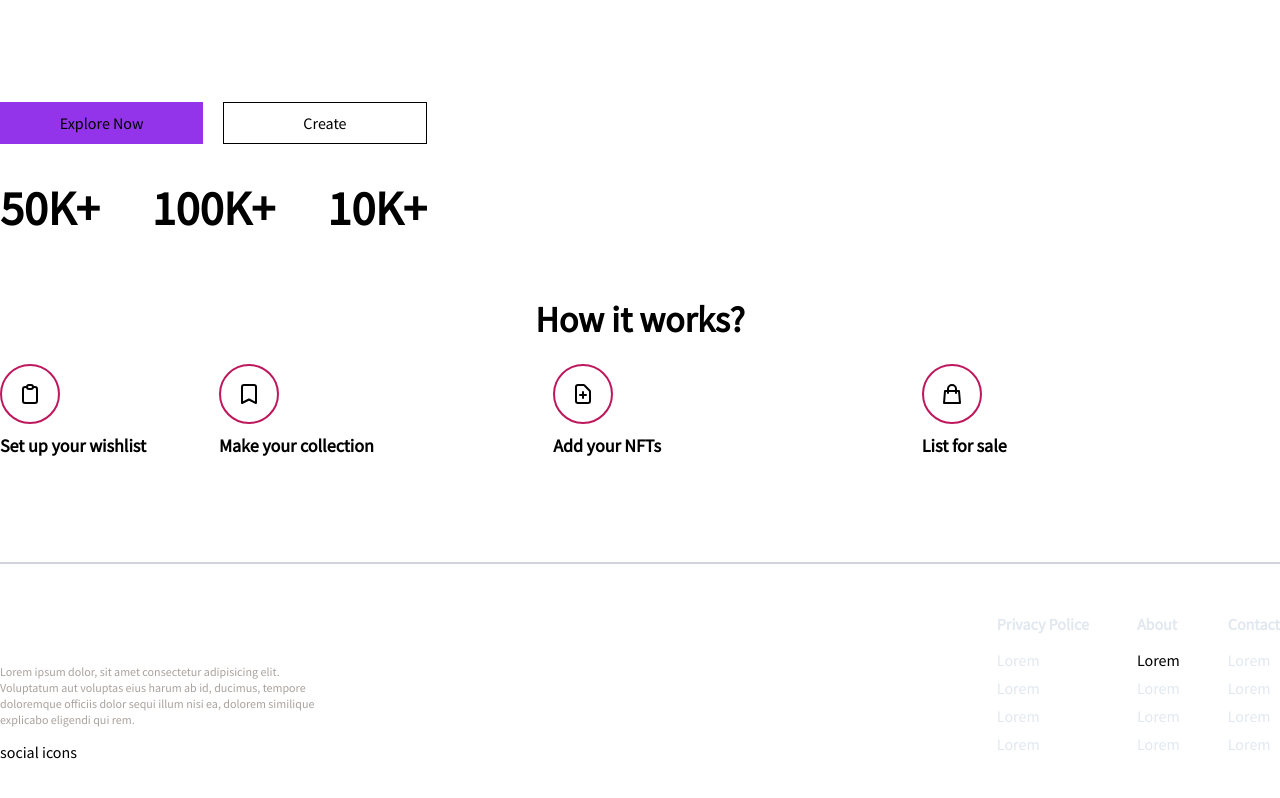
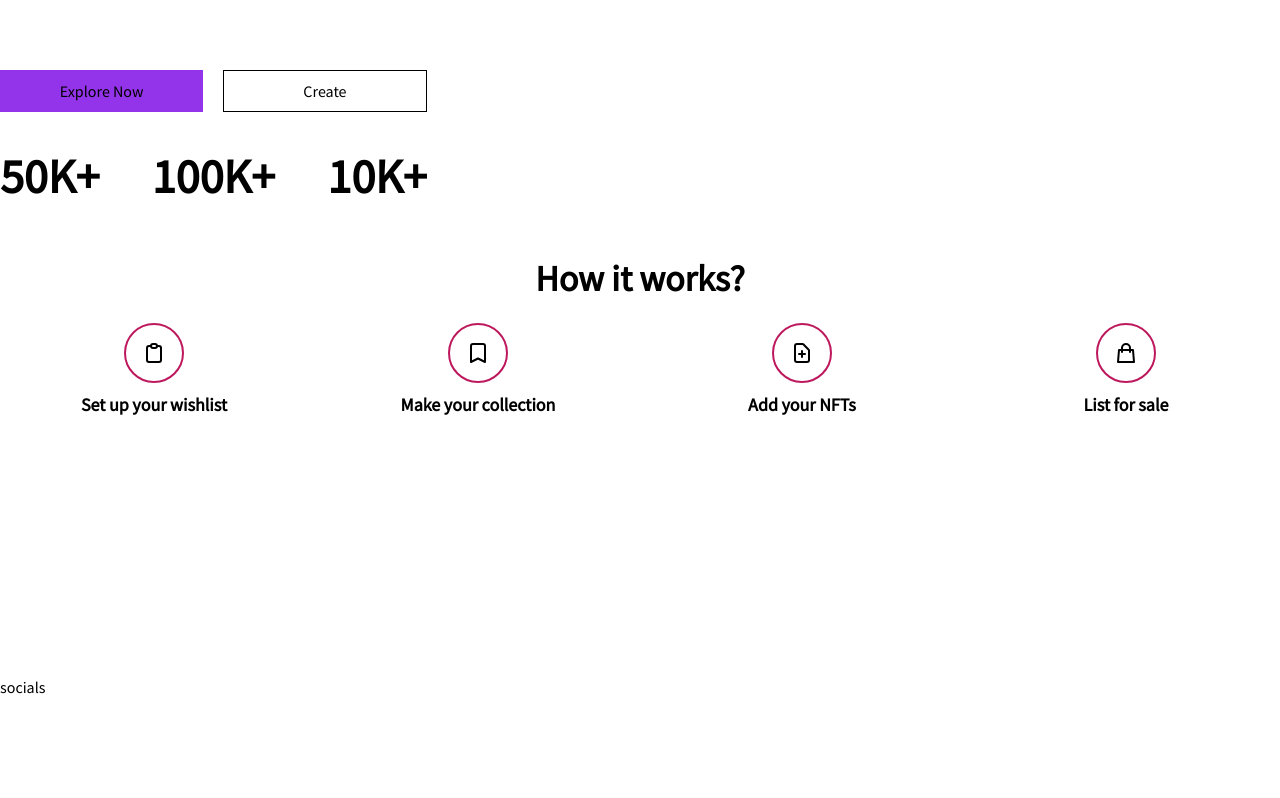
Before and after one commit to volpatocode/next-tailwind, a Next.js app: page / in a window 1280 px wide. Shown: the part 294-1092 px from the top of the page. After the commit the page ends 1041 px from the top, so only its background shows below. Built offline with nearby package versions, Linux system fonts and the light colour scheme.

Commit message:
changes: style in instructions, navbar and footer component

```diff
--- /dev/null
+++ b/src/components/Carrousel/index.tsx
@@ -0,0 +1,3 @@
+export default function index() {
+  return <div>index</div>;
+}
--- a/src/components/Footer/index.tsx
+++ b/src/components/Footer/index.tsx
@@ -2,69 +2,76 @@ import Logo from "../Logo";
 
 export default function index() {
   return (
-    <div className="border-t-2 border-solid border-gray-300">
+    <div style={{ borderTop: "1px solid rgba(255, 255, 255, .6)" }}>
       <div className="container m-auto flex flex-row justify-between py-12">
         <div className="flex flex-col gap-3 w-3/12 ">
           <Logo />
-          <p className="text-xs text-stone-400 ">
+          <p className="text-xs text-white-600 ">
             Lorem ipsum dolor, sit amet consectetur adipisicing elit. Voluptatum
             aut voluptas eius harum ab id, ducimus, tempore doloremque officiis
             dolor sequi illum nisi ea, dolorem similique explicabo eligendi qui
             rem.
           </p>
-          <div className="">social icons</div>
+          <div className="flex flex-row gap-3">socials</div>
         </div>
         <div className="flex flex-row gap-12">
           <div className="flex flex-col gap-2">
             <ul className="flex flex-col gap-1">
-              <h4 className="mb-2 text-slate-200 font-semibold">
-                Privacy Police
-              </h4>
+              <h4 className="mb-2 text-white-900 font-semibold">Our Polices</h4>
               <li>
-                <a className="cursor-pointer text-slate-200">Lorem</a>
+                <a className="cursor-pointer text-white-900 hover:text-white-800 transition-all duration-200">
+                  Privacy Policy
+                </a>
               </li>
               <li>
-                <a className="cursor-pointer text-slate-200">Lorem</a>
+                <a className="cursor-pointer text-white-900 hover:text-white-800 transition-all duration-200">
+                  Terms of Use
+                </a>
               </li>
               <li>
-                <a className="cursor-pointer text-slate-200">Lorem</a>
-              </li>
-              <li>
-                <a className="cursor-pointer text-slate-200">Lorem</a>
+                <a className="cursor-pointer text-white-900 hover:text-white-800 transition-all duration-200">
+                  Refund Policy
+                </a>
               </li>
             </ul>
           </div>
           <div className="flex flex-col gap-2">
             <ul className="flex flex-col gap-1">
-              <h4 className="mb-2 text-slate-200 font-semibold">About</h4>
+              <h4 className="mb-2 text-white-900 font-semibold">About</h4>
               <li>
-                <a>Lorem</a>
+                <a className="cursor-pointer text-white-900 hover:text-white-800 transition-all duration-200">
+                  FAQ
+                </a>
               </li>
               <li>
-                <a className="cursor-pointer text-slate-200">Lorem</a>
-              </li>
-              <li>
-                <a className="cursor-pointer text-slate-200">Lorem</a>
-              </li>
-              <li>
-                <a className="cursor-pointer text-slate-200">Lorem</a>
+                <a className="cursor-pointer text-white-900 hover:text-white-800 transition-all duration-200">
+                  History
+                </a>
               </li>
             </ul>
           </div>
           <div>
             <ul className="flex flex-col gap-1">
-              <h4 className="mb-2 text-slate-200 font-semibold">Contact</h4>
+              <h4 className="mb-2 text-white-900 font-semibold">Contact</h4>
               <li>
-                <a className="cursor-pointer text-slate-200">Lorem</a>
+                <a className="cursor-pointer text-white-900 hover:text-white-800 transition-all duration-200">
+                  nfthink@realemail.com
+                </a>
               </li>
               <li>
-                <a className="cursor-pointer text-slate-200">Lorem</a>
+                <a className="cursor-pointer text-white-900 hover:text-white-800 transition-all duration-200">
+                  +9882 1219 2031
+                </a>
               </li>
               <li>
-                <a className="cursor-pointer text-slate-200">Lorem</a>
+                <a className="cursor-pointer text-white-900 hover:text-white-800 transition-all duration-200">
+                  +1332 4119 2038
+                </a>
               </li>
               <li>
-                <a className="cursor-pointer text-slate-200">Lorem</a>
+                <a className="cursor-pointer text-white-900 hover:text-white-800 transition-all duration-200">
+                  @nfthink
+                </a>
               </li>
             </ul>
           </div>
--- a/src/components/Instructions/index.tsx
+++ b/src/components/Instructions/index.tsx
@@ -2,9 +2,9 @@ export default function index() {
   return (
     <div className="container mx-auto flex flex-col gap-6 justify-center items-center">
       <h3 className="text-4xl font-semibold">How it works?</h3>
-      <div className="flex flex-row gap-2 justify-between items-center">
-        <div className="flex flex-col gap-2">
-          <div className="p-4 border-2 border-pink-700 rounded-full w-fit">
+      <div className="grid grid-cols-1 gap-4 sm:grid-cols-4 text-center">
+        <div className="flex flex-col gap-2 items-center">
+          <div className="p-4 border-2 border-pink-700 rounded-full w-fit cursor-pointer hover:opacity-80 transition-all duration-200">
             <svg
               className="w-6 h-6"
               fill="none"
@@ -25,8 +25,8 @@ export default function index() {
             Once you have set up your wishlist of choice
           </p>
         </div>
-        <div className="flex flex-col gap-2">
-          <div className="p-4 border-2 border-pink-700 rounded-full w-fit">
+        <div className="flex flex-col gap-2 items-center">
+          <div className="p-4 border-2 border-pink-700 rounded-full w-fit cursor-pointer hover:opacity-80 transition-all duration-200">
             <svg
               className="w-6 h-6"
               fill="none"
@@ -48,8 +48,8 @@ export default function index() {
             collection
           </p>
         </div>
-        <div className="flex flex-col gap-2">
-          <div className="p-4 border-2 border-pink-700 rounded-full w-fit">
+        <div className="flex flex-col gap-2 items-center">
+          <div className="p-4 border-2 border-pink-700 rounded-full w-fit cursor-pointer hover:opacity-80 transition-all duration-200">
             <svg
               className="w-6 h-6"
               fill="none"
@@ -71,8 +71,8 @@ export default function index() {
             properties.
           </p>
         </div>
-        <div className="flex flex-col gap-2">
-          <div className="p-4 border-2 border-pink-700 rounded-full w-fit">
+        <div className="flex flex-col gap-2 items-center">
+          <div className="p-4 border-2 border-pink-700 rounded-full w-fit cursor-pointer hover:opacity-80 transition-all duration-200">
             <svg
               className="w-6 h-6"
               fill="none"
--- a/src/components/Navbar/index.tsx
+++ b/src/components/Navbar/index.tsx
@@ -3,19 +3,19 @@ import Logo from "../Logo";
 
 export default function index() {
   return (
-    <div className="container bg-transparent m-auto flex flex-row justify-between items-center py-2">
+    <div className="container bg-transparent mx-auto flex flex-row justify-between items-center py-4">
       <Logo />
       <div className="flex flex-row gap-6">
-        <a className="text-lg text-center text-slate-200 font-semibold cursor-pointer hover:text-slate-100 transition-all duration-200">
+        <a className="text-lg text-center text-white-900 font-semibold cursor-pointer hover:text-white-800 transition-all duration-200">
           Home
         </a>
-        <a className="text-lg text-center text-slate-200 font-semibold cursor-pointer hover:text-slate-100 transition-all duration-200">
+        <a className="text-lg text-center text-white-800 font-semibold cursor-pointer hover:text-white-800 transition-all duration-200">
           How it work
         </a>
-        <a className="text-lg text-center text-slate-200 font-semibold cursor-pointer hover:text-slate-100 transition-all duration-200">
+        <a className="text-lg text-center text-white-800 font-semibold cursor-pointer hover:text-white-800 transition-all duration-200">
           Marketplace
         </a>
-        <a className="text-lg text-center text-slate-200 font-semibold cursor-pointer hover:text-slate-100 transition-all duration-200">
+        <a className="text-lg text-center text-white-800 font-semibold cursor-pointer hover:text-white-800 transition-all duration-200">
           About
         </a>
       </div>
--- /dev/null
+++ b/src/components/Showcase/index.tsx
@@ -0,0 +1,5 @@
+export default function index() {
+  return (
+    <div>index</div>
+  )
+}
--- a/src/pages/index.tsx
+++ b/src/pages/index.tsx
@@ -8,13 +8,11 @@ export default function Home() {
   return (
     <>
       <Head>
-        <title>Create Next App</title>
-        <meta name="description" content="Generated by create next app" />
+        <title>NFThink</title>
       </Head>
-
       <div className="flex flex-col justify-between">
         <Navbar />
-        <div className="container mx-auto w-full min-h-screen pt-16 flex flex-col gap-10">
+        <div className="container mx-auto w-full min-h-[90vh] flex flex-col justify-around">
           <div className=" flex flex-row justify-between">
             <div className=" w-1/3 flex flex-col gap-6">
               <h1 className="font-extrabold text-6xl">
```
